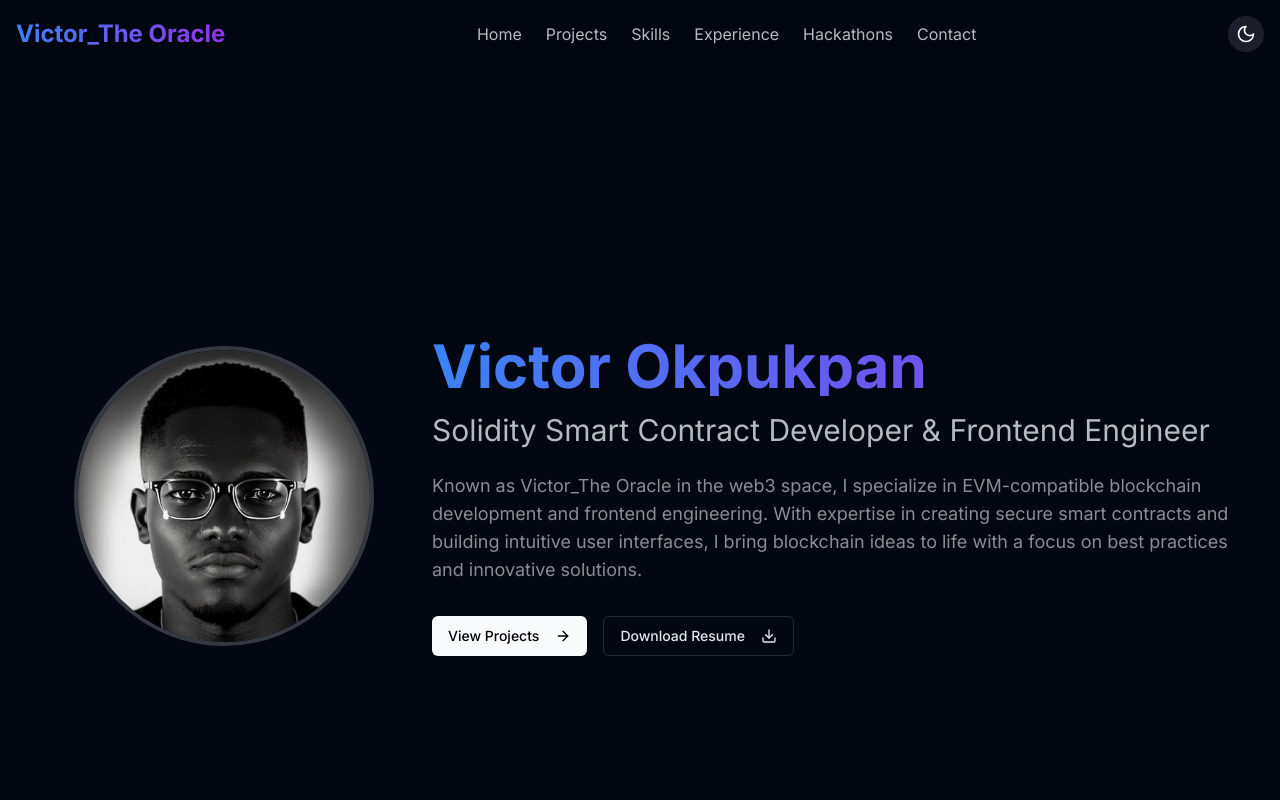
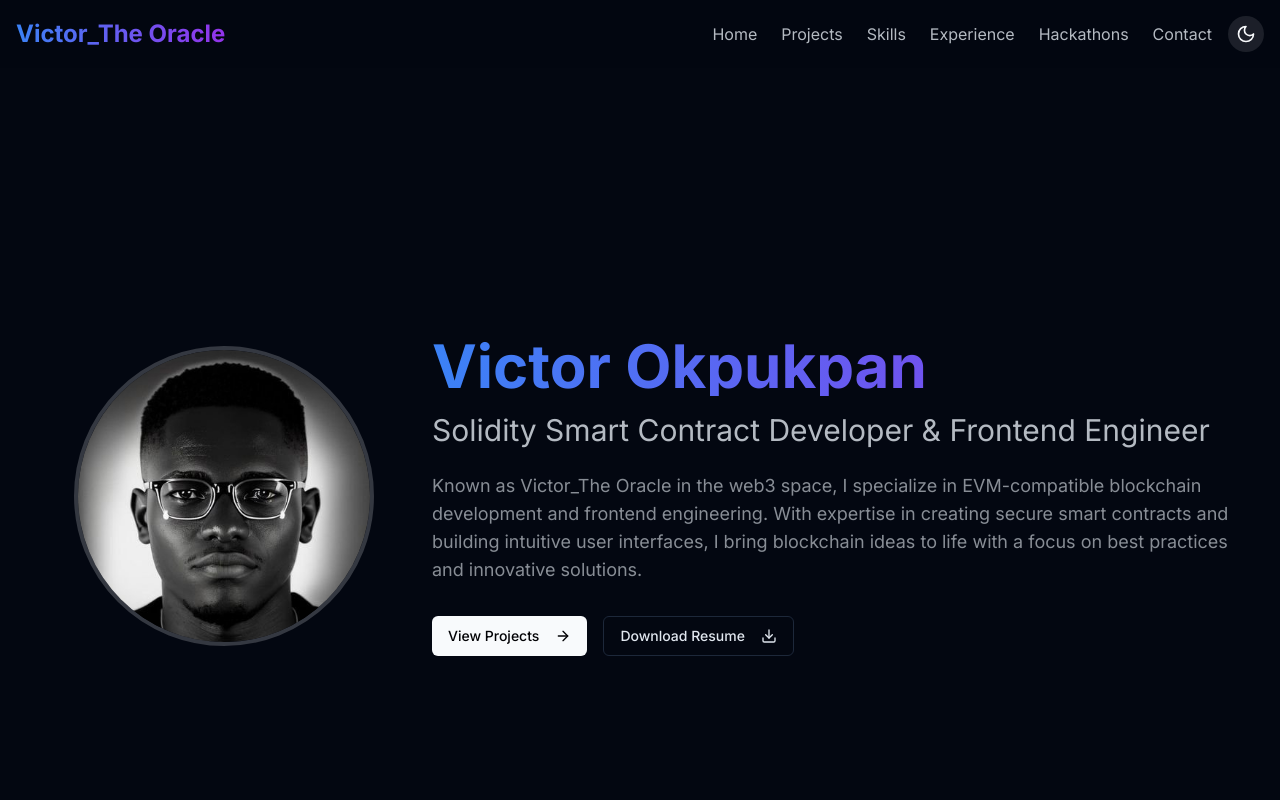
Before and after one commit to Victor-Okpukpan/portfolio-v3, a Next.js app: page / in a window 1280 px wide. Shown: the top 800 px of the page. Built offline with nearby package versions, Linux system fonts and the light colour scheme.

Commit message:
style: fix spacing between header elements

```diff
--- a/components/header.tsx
+++ b/components/header.tsx
@@ -30,6 +30,7 @@ export default function Header() {
         <Link href="/" className="text-2xl font-bold bg-gradient-to-r from-blue-500 to-purple-600 text-transparent bg-clip-text">
           Victor_The Oracle
         </Link>
+        <div className="flex items-center space-x-4">
         <ul className="hidden md:flex space-x-6">
           {navItems.map((item) => (
             <li key={item.name}>
@@ -46,6 +47,7 @@ export default function Header() {
         >
           {theme === 'dark' ? <Sun size={20} /> : <Moon size={20} />}
         </button>
+        </div>
       </nav>
     </header>
   )
```
